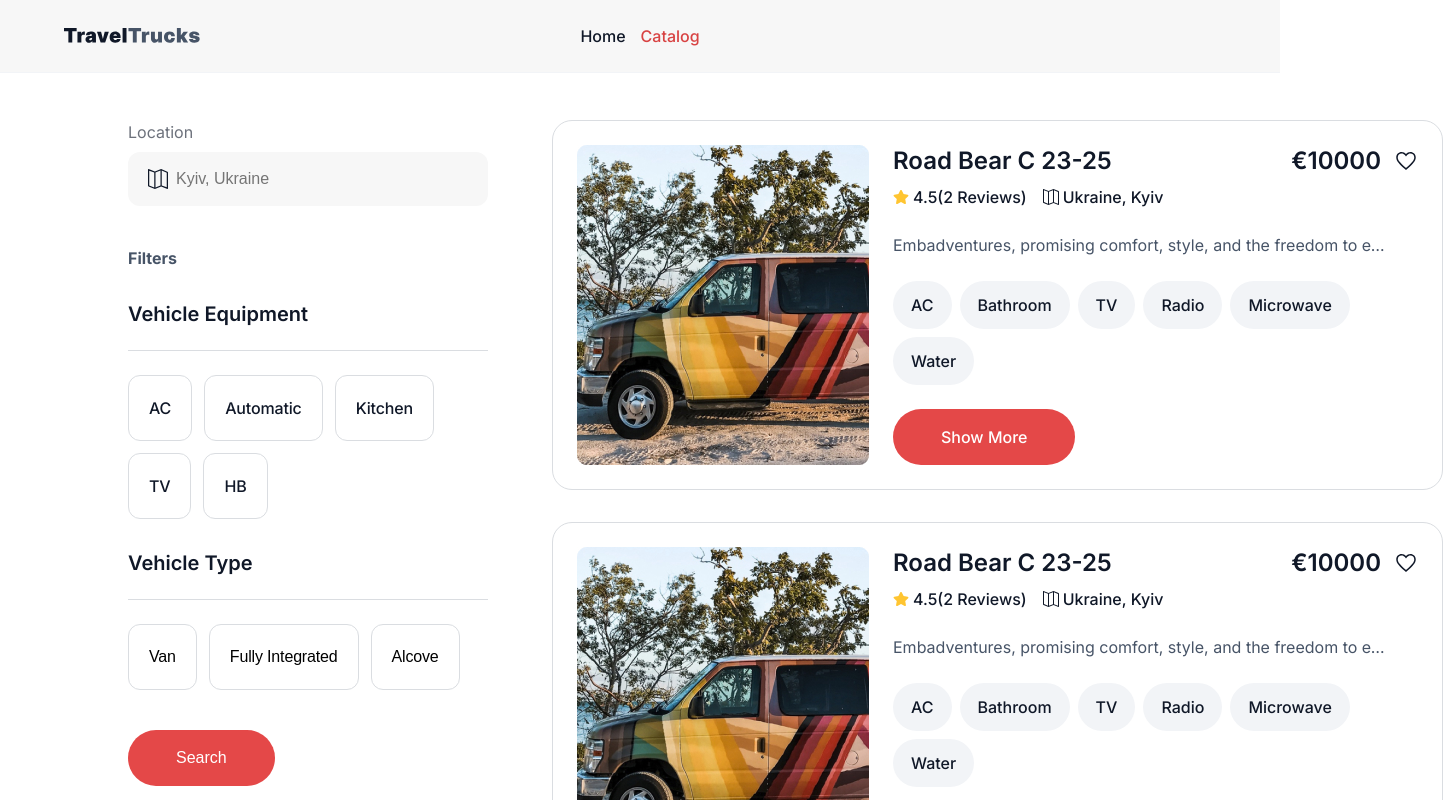
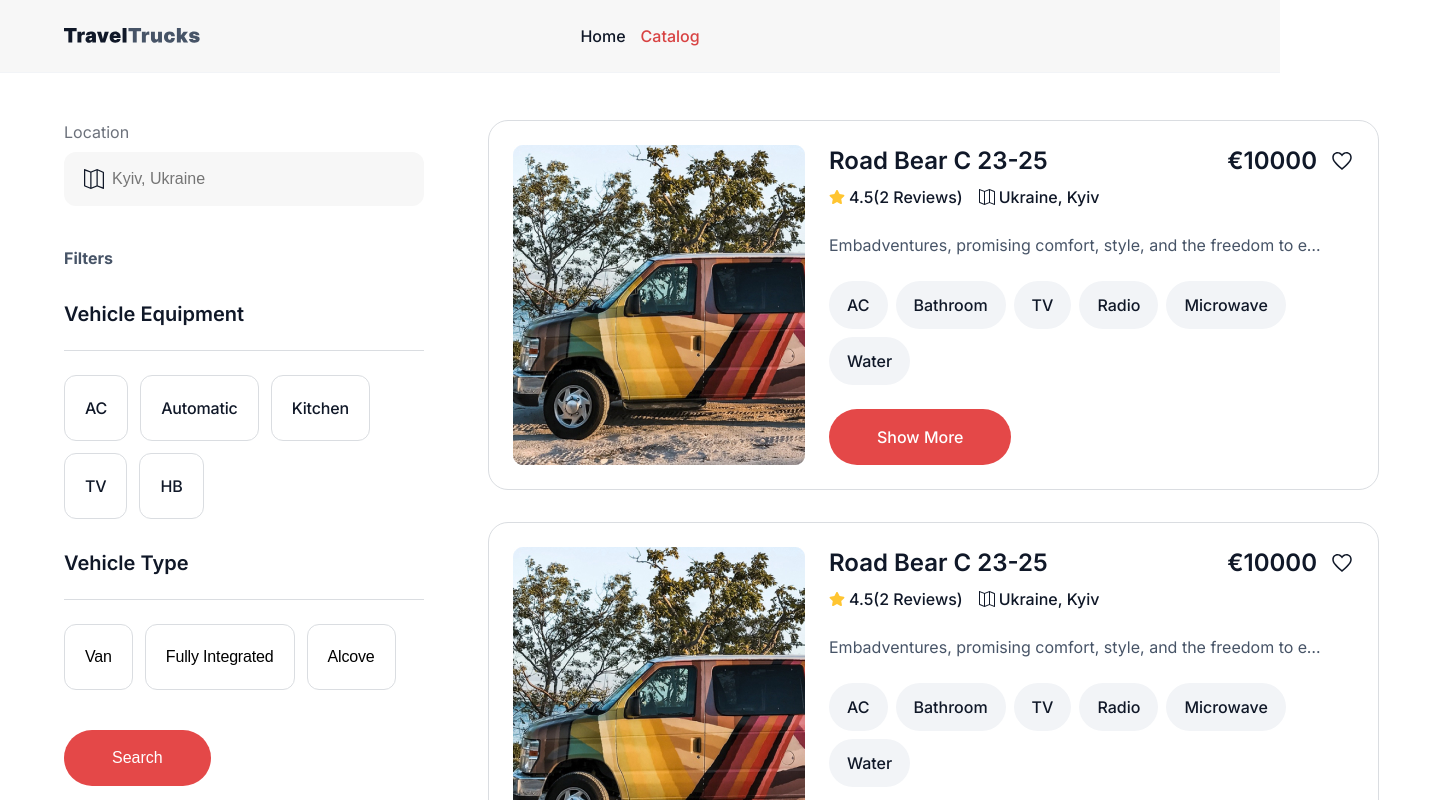
Before and after one commit to LytovchenkoOlenka/traveltrucks-webapp-frontend, a React (Vite) app: page /catalog in a window 1280 px wide. Shown: the top 800 px of the page, 1443 px wide, since content can reach past the window. Built offline with nearby package versions, Linux system fonts and the light colour scheme.

Commit message:
Deleted_padings_CatalogPage

```diff
--- a/src/pages/CatalogPage/CatalogPage.module.css
+++ b/src/pages/CatalogPage/CatalogPage.module.css
@@ -1,5 +1,4 @@
 .pageContainer {
   display: flex;
   gap: 64px;
-  padding: 48px 64px 52px;
 }
```
